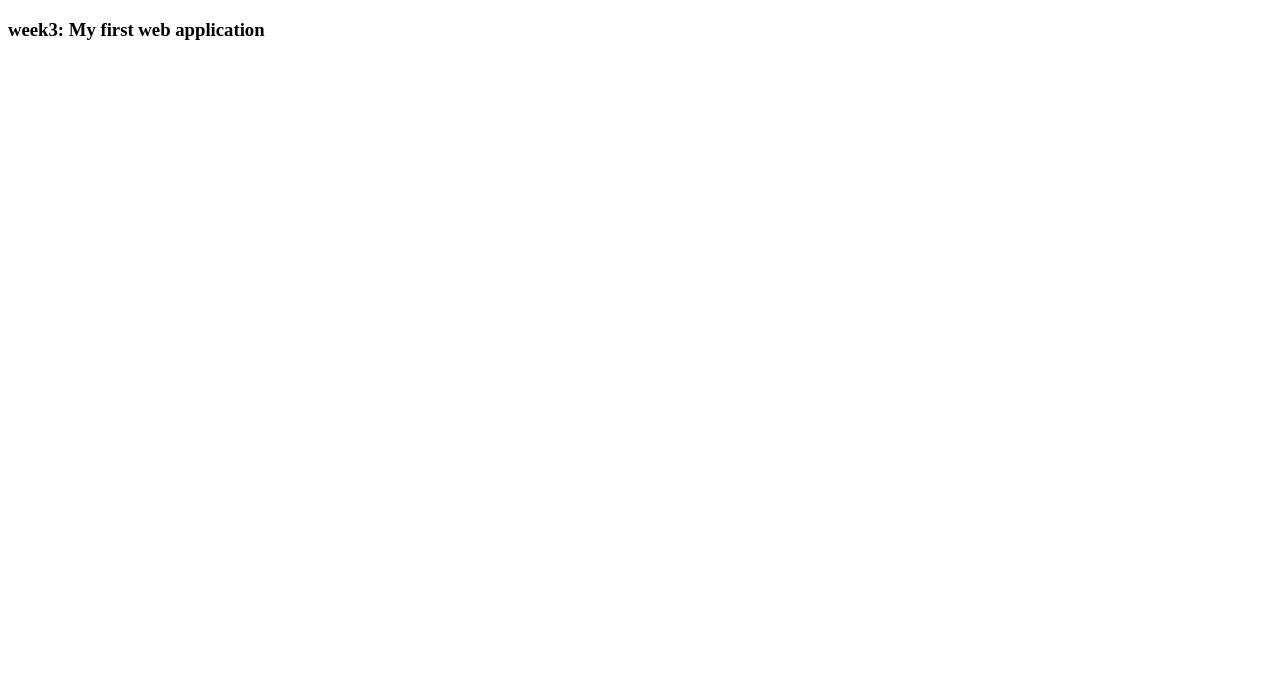
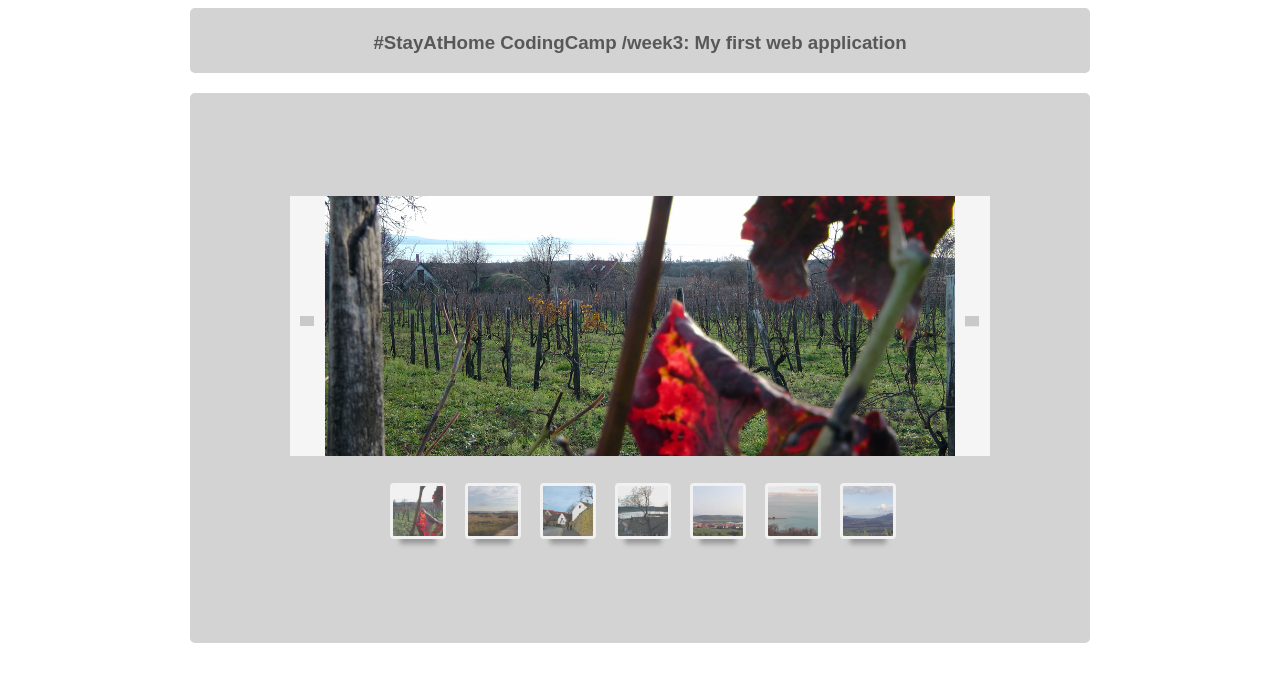
Before and after one commit to gtalosi/StayAtHome_CodingCamp_gtalosi, a plain HTML site: page 0504/week3_my_first_web_application/index.html in a window 1280 px wide. Drawn offline with nearby package versions, Linux system fonts and the light colour scheme; grey boxes are pictures that could not be loaded.

Commit message:
all exercises upload

```diff
--- a/0423/0423_08_all_together/style.css
+++ b/0423/0423_08_all_together/style.css
@@ -3,6 +3,8 @@ header {
   height: 100px;
   width: 100%;
 }
+
+
 
 div {
   height: 800px;
--- a/0504/week3_my_first_web_application/index.html
+++ b/0504/week3_my_first_web_application/index.html
@@ -3,14 +3,33 @@
 <head>
     <meta charset="UTF-8">
     <meta name="viewport" content="width=device-width, initial-scale=1.0">
-    <title>week3: My first web application</title>
-    <link rel="stylesheet" type="text/css" href="style.css">
+    <title>#StayAtHome CodingCamp/week3: My first web application</title>
+    <link rel="stylesheet" href="./style.css">
 </head>
 <body>
-    <h3>week3: My first web application</h3>
-
-
-
+    <header>
+    <h3>#StayAtHome CodingCamp /week3: My first web application</h3>
+    </header>
+    <div id="base">
+        <div id="photoframe">
+            <aside id="left">
+                <img id="leftarrow" src="http://stayathome-syllabus.greenfox.academy/week03/assets/arrow.svg" alt="">
+            </aside>
+            <div id="gray-containerFrame">
+                <img id="photo">
+                <div id="gray-container">
+                    <h1 id="photo-title"></h1>
+                    <p id="photo-description"></p>
+                </div>
+            </div>
+            <aside id="right">
+                <img id="rightarrow" src="http://stayathome-syllabus.greenfox.academy/week03/assets/arrow.svg" alt="">
+            </aside>
+        </div>
+        <div id="thumbnail-container">
+            <div class="thumbnailFrame"></div>
+        </div>
+    </div>
 <script src="https://code.jquery.com/jquery-3.5.0.min.js"></script>
 <script src="script.js"></script>
 </body>
--- a/0504/week3_my_first_web_application/script.js
+++ b/0504/week3_my_first_web_application/script.js
@@ -0,0 +1,64 @@
+
+let currentPhoto = 0;
+let imagesData = [{photo: 'images/photo1.jpg',
+                  title: 'szőlőhegyi panoráma',
+                  description: 'Balatonakali, "Fenye" hegyen készült kép'},
+                  {photo: 'images/photo2.jpg',
+                  title: 'a Balaton látképe Akaliból',
+                  description: 'Balatonakali, "Fenye" hegyen készült kép'},
+                  {photo: 'images/photo3.jpg',
+                  title: 'tihanyi utcakép',
+                  description: 'Tihany főutcáján készült kép'},
+                  {photo: 'images/photo4.jpg',
+                  title: 'a tihanyi Belső Tó látképe',
+                  description: 'a Tihanyi Apátság dombjáról készült kép'},
+                  {photo: 'images/photo5.jpg',
+                  title: 'a tihanyi Belső tó a túloldarlól',
+                  description: 'a Tihanyi levendulemzők domboldaláról készült kép'},
+                  {photo: 'images/photo6.jpg',
+                  title: 'a Balaton látképe Tihanyból',
+                  description: 'a Tihanyi Apátság kilátójánál készült panorámakép'},
+                  {photo: 'images/photo7.jpg',
+                  title: 'a Badacsony-hegy látképe',
+                  description: 'Kisapáti, Szent Gyögy-hegyeről készült kép'}];
+
+// xxxxxxxxxxxxxxxxxxxxxxxxxxxxxxxxxxxxxxxxxxxx
+
+let loadPhoto = (photoNumber) => {
+  $('#photo').attr('src', imagesData[photoNumber].photo);
+  $('#photo-title').text(imagesData[photoNumber].title);
+  $('#photo-description').text(imagesData[photoNumber].description);
+}
+
+$('#leftarrow').click(() => {
+  currentPhoto--;
+  if (currentPhoto < 0) {currentPhoto = 6}
+  loadPhoto(currentPhoto);
+});
+
+$('#rightarrow').click(() => {
+  currentPhoto++;
+  if (currentPhoto > 6) {currentPhoto = 0}
+  loadPhoto(currentPhoto);
+});
+
+loadPhoto(currentPhoto);
+
+// xxxxxxxxxxxxxxxxxxxxxxxxxxxxxxxxxxxxxxxxxxx
+
+imagesData.forEach((item, index) => {
+  $('#thumbnail-container').append(`
+  <div class="thumbnailFrame" data-index="${index}">
+  <img class="thumbnail" src =${item.photo} data-index="${index}">
+  <span class="thumbnailTitle">${item.title}</span>
+  </div>`);
+  $('.thumbnailFrame').click((event) => {
+      var indexClicked = $(event.target).attr('data-index');
+      // indexClicked konvertálása számmá:
+      var numberIndex = parseInt(indexClicked);
+      $('#photo').attr('src', imagesData[indexClicked].photo);
+      $('#photo-title').text(imagesData[indexClicked].title);
+      $('#photo-description').text(imagesData[indexClicked].description);
+      currentPhoto = indexClicked;
+  });
+});
--- a/0504/week3_my_first_web_application/style.css
+++ b/0504/week3_my_first_web_application/style.css
@@ -0,0 +1,173 @@
+header {
+  background: lightgray;
+  color: rgb(88, 88, 88);
+  height: 60px;
+  width: 900px;
+  border-radius: 5px;
+  margin: auto;
+  text-align: center;
+  padding-top: 5px;
+  font-family: Arial, Helvetica, sans-serif;}
+
+/* xxxxxxxxxxxxxxxxxxxxxxxxxxxxxxxxxxxxxxxxxxx */
+
+#base {
+  display: flex;
+  flex-wrap: wrap;
+  padding-top: 50px;
+  margin-top: 20px;
+  margin-left: auto;
+  margin-right: auto;
+  align-items: center;
+  justify-content: center;
+  background-color: lightgrey;
+  border-radius: 5px;
+  width: 900px;
+  height: 500px;}
+
+/* xxxxxxxxxxxxxxxxxxxxxxxxxxxxxxxxxxxxxxxxxxx */
+
+#photoframe {
+  display: flex;
+  position: relative;
+  align-items: center;
+  justify-content: center;
+  background: gray;
+  height: 260px;
+  width: 700px;
+  margin-bottom: 0px;
+  overflow: hidden;}
+
+#photo {object-fit: cover;
+        width: 630px;}
+
+#gray-container {
+  opacity: 0;
+  position: absolute;
+  width: 610px;
+  background-color: black;
+  bottom: -70px;
+  margin: auto;
+  padding-left: 20px;
+  padding-top: 5px;
+  padding-bottom: 7px;
+  font-family: Arial, Helvetica, sans-serif;
+  line-height: 12px;
+  color: white;
+  text-align: left;
+  transition: 0.8s;}
+
+#gray-containerFrame:hover
+#gray-container {
+  opacity: 70%;
+  bottom: 0;
+  transition: all 0.2s ease-in-out;}
+
+#photo-title {
+  font-size: 17px;
+  color: white;}
+#photo-description {
+  font-size: 12px;
+  color: rgb(172, 172, 172);}
+
+#left,
+#right {
+  width: 35px;
+  height: 260px;
+  background: whitesmoke;}
+
+#leftarrow,
+#rightarrow {
+  padding-left: 10px;
+  padding-right: 10px;
+  padding-top: 120px;
+  padding-bottom: 120px;
+  transition: 0.2s;
+  opacity: 50%;
+  width: 40%;}
+
+#rightarrow {transform: rotate(0.5turn);}
+
+#leftarrow:hover,
+#rightarrow:hover {
+    cursor: pointer;
+    opacity: 100%;
+    transition: 0.2s;
+    width: 45%;}
+
+/* xxxxxxxxxxxxxxxxxxxxxxxxxxxxxxxxxxxxxxxxxxxxxxxxxxxxx */
+
+#thumbnail-container {
+  display: flex;
+  align-items: center;
+  justify-content: center;
+  width: 600px;
+  height: 100px;
+  padding-right: 70px;
+  margin-top: -100px;
+  margin-bottom: 30px;}
+
+.thumbnailFrame {
+  display: flex;
+  justify-content: center;
+  align-items: center;
+  position: relative;
+  width: 90px;
+  height: 90px;
+  opacity: 100%;}
+
+.thumbnail {
+  width: 50px;
+  height: 50px;
+  object-fit: cover;
+  border: white solid 3px;
+  margin: 10px;
+  box-shadow: 0px 15px 5px -10px grey;
+  position: absolute;
+  border-radius: 4px;
+  transition: 0.2s;
+  opacity: 70%;}
+
+.thumbnailFrame:hover
+.thumbnail {
+  position: absolute;
+  cursor: pointer;
+  width: 70px;
+  height: 70px;
+  transition: 0.2s;
+  opacity: 100%;}
+
+.thumbnailFrame:hover
+.thumbnailTitle {
+  visibility: visible;
+  opacity: 85%;
+  transition: 0.2s;}
+
+.thumbnailTitle {
+  visibility: hidden;
+  position: absolute;
+  font-size: 10px;
+  font-family: Arial, Helvetica, sans-serif;
+  width: 120px;
+  background-color: black;
+  color: #fff;
+  text-align: center;
+  border-radius: 3px;
+  padding: 5px 5px;
+  margin-bottom: 120px;
+  opacity: 0;
+  transition: 0.2s;}
+
+  /* thumbnailTitle-pointer */
+  .thumbnailTitle:after {
+    position: absolute;
+    content: "";
+    width: 0;
+    height: 0;
+    border-width: 7px 7px 7px 7px;
+    border-style: solid;
+    border-color: black;
+    border-color: rgba(0, 0, 0, 0.9) transparent transparent transparent;
+    left: 50%;
+    bottom: -14px;
+    transform: translate(-50%, 0);}
```
Also changed, not shown: 0423/0423_08_all_together/index.html (+4 -1 lines), index.html (+5 -0 lines), 0504/week3_my_first_web_application/images/photo1.JPG (added), 0504/week3_my_first_web_application/images/photo2.JPG (added), 0504/week3_my_first_web_application/images/photo3.JPG (added), 0504/week3_my_first_web_application/images/photo4.JPG (added), 0504/week3_my_first_web_application/images/photo5.jpg (added), 0504/week3_my_first_web_application/images/photo6.jpg (added), 0504/week3_my_first_web_application/images/photo7.JPG (added).
